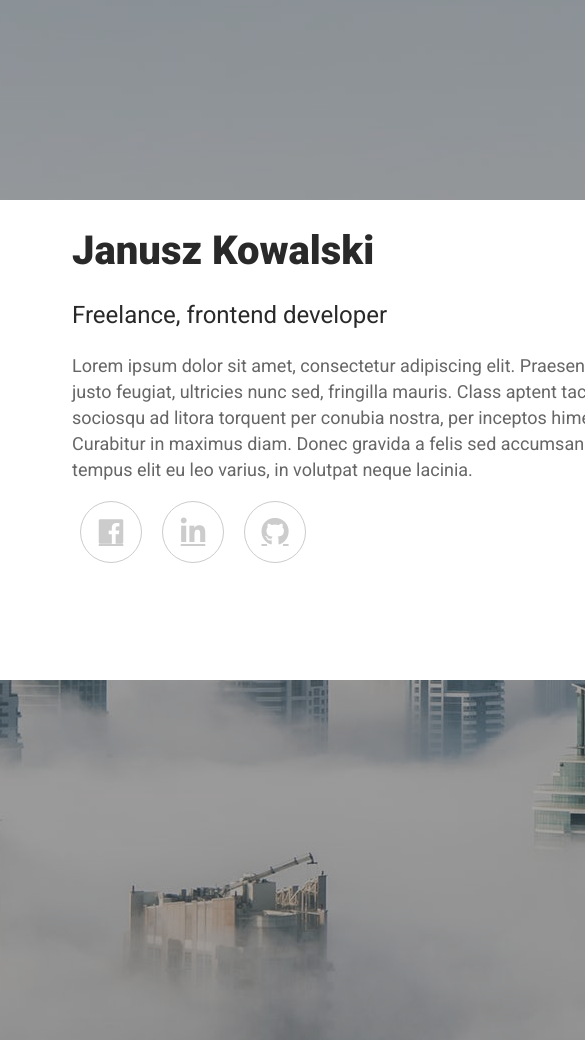
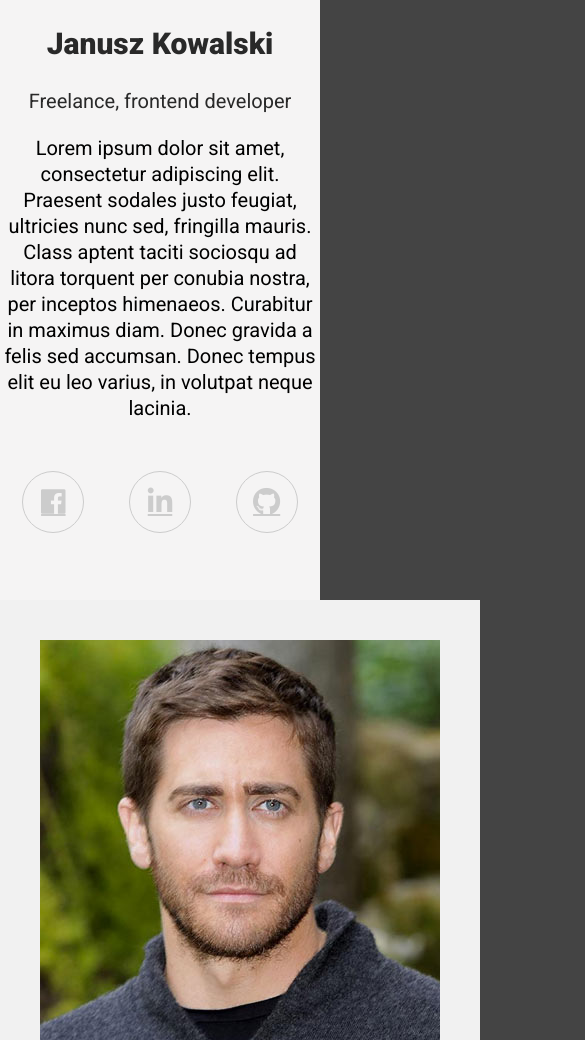
Before and after one commit to AlexLitt/week1, a plain HTML site: page index.html in a window 390 px wide. Shown: the top 1040 px of the page, 585 px wide, since content can reach past the window. Drawn offline with Linux system fonts and the light colour scheme.

Commit message:
second commit

```diff
--- a/style/style.css
+++ b/style/style.css
@@ -89,3 +89,91 @@ body {
   display: flex;
   margin-left: 60px;
 }
+
+/* media query starts */
+
+/*
+@media (max-width: 600px) {
+
+}
+*/
+
+@media(max-width: 600px) {
+  body {
+    width: 3200px;
+    margin: 0 auto;
+  }
+}
+
+@media(max-width: 600px) {
+  .wrapper {
+    width: 320px;
+    margin: 0;
+    padding: 0;
+    flex-direction: column;
+  }
+}
+
+@media (max-width: 600px) {
+  .wrapper__background {
+    display: none;
+  }
+}
+
+@media (max-width: 600px) {
+  .wrapper__container {
+    min-height:600px;
+    background-color: #F5F4F4;
+  }
+}
+
+@media (max-width: 600px) {
+  .wrapper__container--photo {
+    display: non;
+  }
+}
+
+@media (max-width: 600px) {
+  .wrapper__photo {
+    display: non;
+  }
+}
+
+@media (max-width: 600px) {
+  .wrapper__headline {
+    font-size: 30px;
+    padding-left: 0;
+    text-align: center;
+  }
+}
+
+@media (max-width: 600px) {
+  .wrapper__job {
+    font-size: 20px;
+    padding: 0;
+    text-align: center;
+  }
+}
+
+@media (max-width: 600px) {
+  .wrapper__desc {
+     padding: 0;
+    text-align: center;
+    font-size: 20px;
+    color: black;
+  }
+}
+
+@media (max-width: 600px) {
+  .nav__container {
+    margin: 0;
+    justify-content: space-around;
+    padding-top: 30px;
+  }
+}
+
+@media (max-width: 600px) {
+  .nav-item {
+    margin: 0;
+  }
+}
```
Also changed, not shown: img/background-mobile.jpeg (added).
